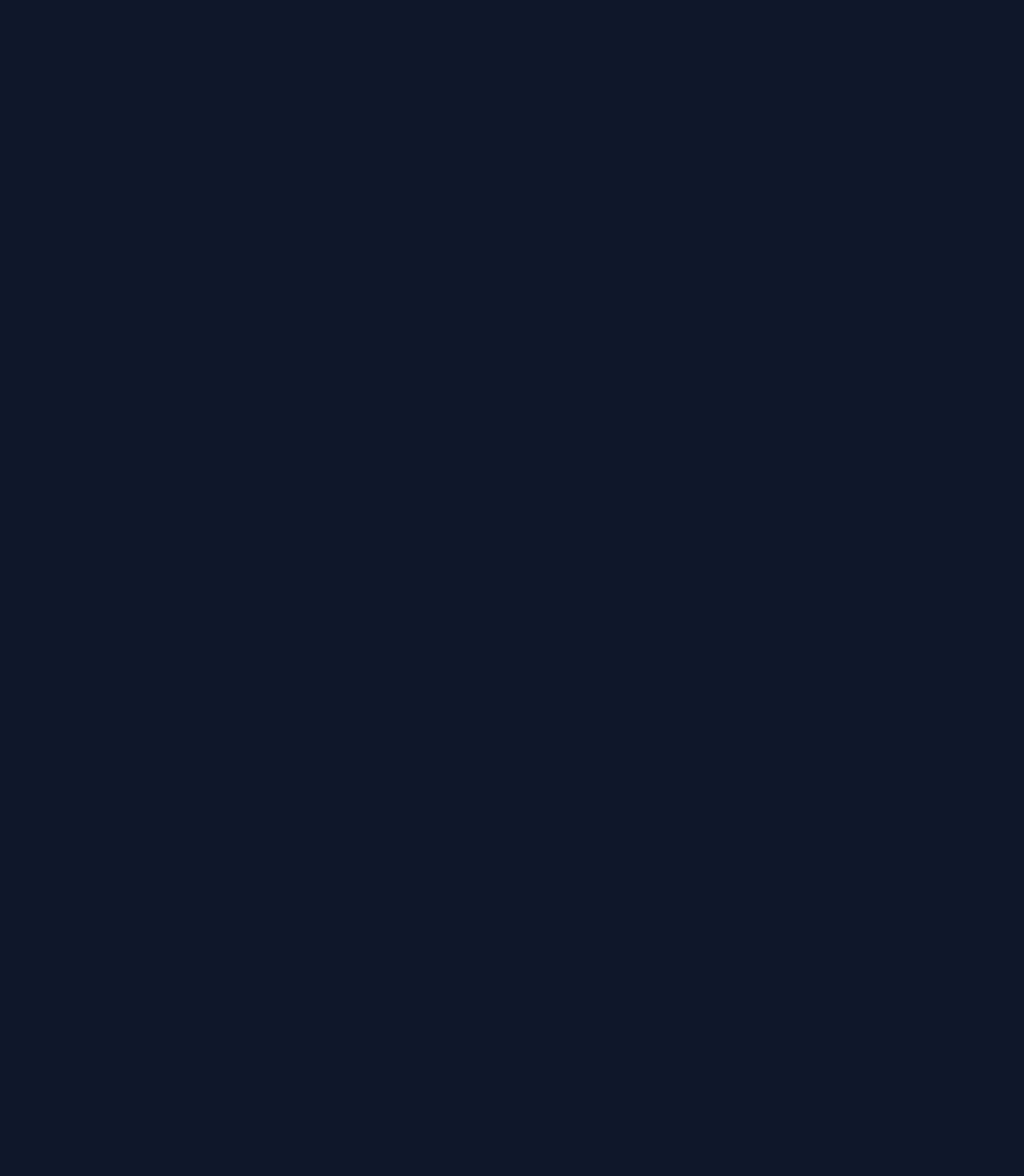
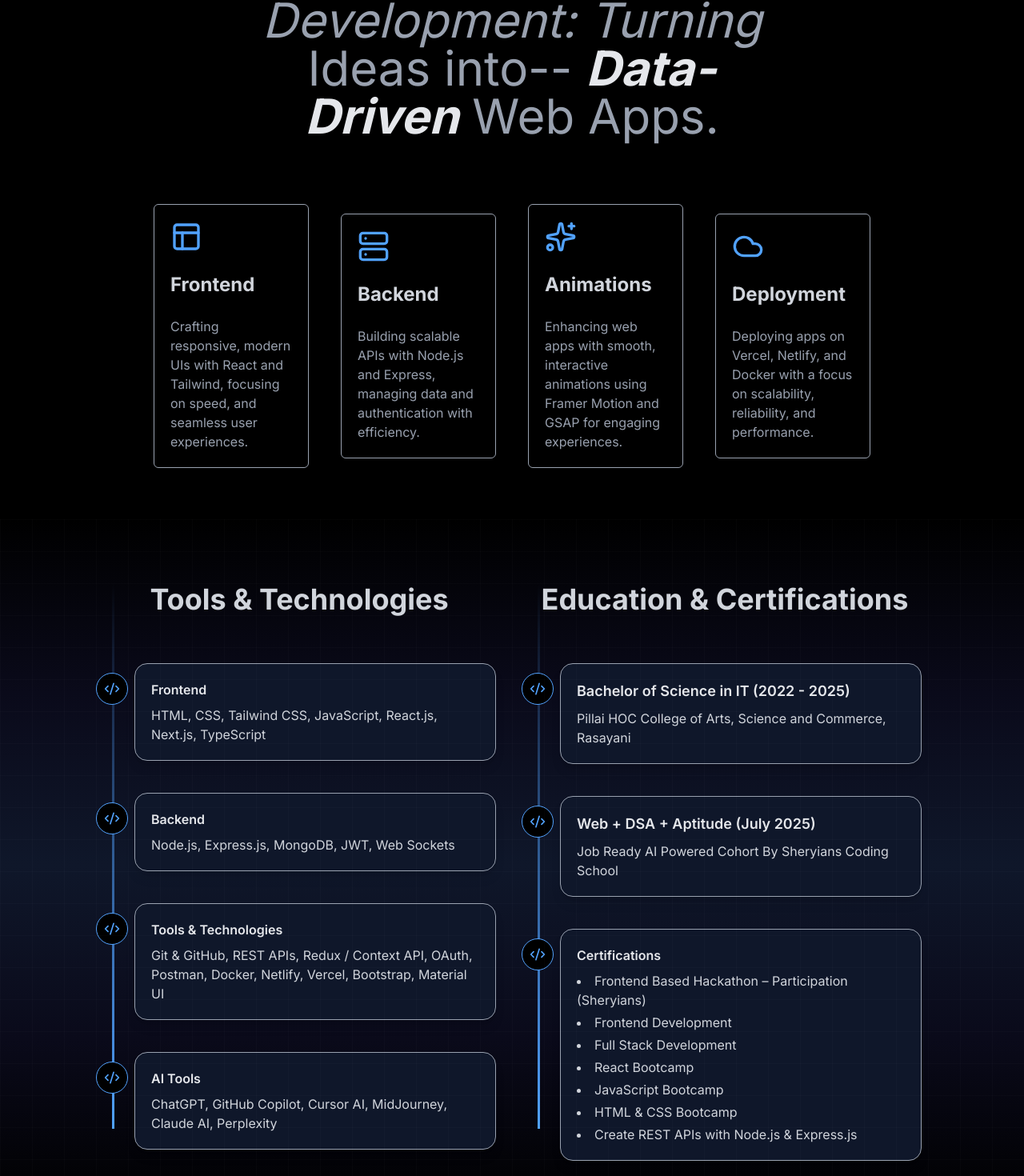
Before and after one commit to Vikash-Mishra06/portfolio-1, a Next.js app: page / in a window 1280 px wide. Shown: the part 869-2339 px from the top of the page at 80% size. Before the commit the page ends 800 px from the top, so only its background shows below. Built offline with nearby package versions, Linux system fonts and the light colour scheme.

Commit message:
tenth commit

```diff
--- a/app/globals.css
+++ b/app/globals.css
@@ -33,4 +33,33 @@ body {
   background-size: 40px 40px;
   pointer-events: none;
   z-index: 1;
+  opacity: 60%;
 }
+
+#resume {
+  min-height: 100vh;
+  background: linear-gradient(to bottom,
+      #000000 0%,
+      #0a0a1a 25%,
+      #0f172a 50%,
+      #0a0a1a 75%,
+      #000000 100%);
+  color: white;
+  position: relative;
+}
+/* Grid overlay directly on the background */
+#resume::before {
+  content: '';
+  position: absolute;
+  top: 0;
+  left: 0;
+  width: 100%;
+  height: 100%;
+  background-image:
+    linear-gradient(rgba(255, 255, 255, 0.03) 1px, transparent 1px),
+    linear-gradient(90deg, rgba(255, 255, 255, 0.03) 1px, transparent 1px);
+  background-size: 40px 40px;
+  pointer-events: none;
+  z-index: 1;
+  opacity: 60%;
+}
--- a/components/Home/Hero/Hero.tsx
+++ b/components/Home/Hero/Hero.tsx
@@ -92,7 +92,7 @@ const Hero = () => {
           >
             {/* ✨ Shiny Text Effect */}
             <h1 className="relative inline-block text-md sm:text-lg font-medium text-transparent bg-clip-text bg-gradient-to-r from-purple-400 via-pink-400 to-purple-400 animate-shine pb-2">
-              My current Tech Stack/Tools:
+              My Current Tech Stack/Tools:
             </h1>
             <TechStack />
 
--- /dev/null
+++ b/components/Home/Hero/Resume/Resume.tsx
@@ -0,0 +1,138 @@
+import React from "react";
+import {
+  Code2,
+  Server,
+  Wrench,
+  Brain,
+  GraduationCap,
+  BookOpen,
+  Award,
+} from "lucide-react";
+
+const Resume = () => {
+  return (
+    <div id="resume" className="pt-20 pb-16 bg-[#000000]">
+      <div className="w-[90%] sm:w-[80%] mx-auto grid grid-cols-1 xl:grid-cols-2 gap-20 lg:gap-10">
+
+        {/* LEFT COLUMN - Tech Stack / Tools */}
+        <div className="relative space-y-10">
+          <h1 className="text-xl sm:text-2xl md:text-3xl lg:text-4xl font-bold text-gray-300 text-center pb-5">Tools & Technologies</h1>
+          <div className="absolute top-0 left-3 bottom-0 w-[3px] bg-gradient-to-t from-blue-400 to-transparent" />
+          {/* Frontend */}
+          <div className="ml-10 relative">
+            <div className="absolute -left-12 top-3 w-10 h-10 rounded-full bg-[#000000] border border-blue-400 flex items-center justify-center">
+              <Code2 className="w-5 h-5 text-blue-400" />
+            </div>
+            <div className="bg-[#0F172A] p-5 rounded-2xl shadow-lg border border-gray-400">
+              <span className="text-gray-200 text-md font-semibold">Frontend</span>
+              <p className="text-gray-300 pt-2">
+                HTML, CSS, Tailwind CSS, JavaScript, React.js, Next.js, TypeScript
+              </p>
+            </div>
+          </div>
+
+          {/* Backend */}
+          <div className="ml-10 relative">
+            <div className="absolute -left-12 top-3 w-10 h-10 rounded-full bg-[#000000] border border-blue-400 flex items-center justify-center">
+              <Code2 className="w-5 h-5 text-blue-400" />
+            </div>
+            <div className="bg-[#0F172A] p-5 rounded-2xl shadow-lg border border-gray-400">
+              <span className="text-gray-200 text-md font-semibold">Backend</span>
+              {/* <h3 className="text-lg font-semibold text-white">Technologies</h3> */}
+              <p className="text-gray-300 pt-2">
+                Node.js, Express.js, MongoDB, JWT, Web Sockets
+              </p>
+            </div>
+          </div>
+
+          {/* Tools & Tech */}
+          <div className="ml-10 relative">
+            <div className="absolute -left-12 top-3 w-10 h-10 rounded-full bg-[#000000] border border-blue-400 flex items-center justify-center">
+              <Code2 className="w-5 h-5 text-blue-400" />
+            </div>
+            <div className="bg-[#0F172A] p-5 rounded-2xl shadow-lg border border-gray-400">
+              <span className="text-gray-200 text-md font-semibold ">Tools & Technologies</span>
+              <p className="text-gray-300 pt-2">
+                Git & GitHub, REST APIs, Redux / Context API, OAuth, Postman,
+                Docker, Netlify, Vercel, Bootstrap, Material UI
+              </p>
+            </div>
+          </div>
+
+          {/* AI Tools */}
+          <div className="ml-10 relative">
+            <div className="absolute -left-12 top-3 w-10 h-10 rounded-full bg-[#000000] border border-blue-400 flex items-center justify-center">
+              <Code2 className="w-5 h-5 text-blue-400" />
+            </div>
+            <div className="bg-[#0F172A] p-5 rounded-2xl shadow-lg border border-gray-400">
+              <span className="font-semibold text-md text-gray-200">AI Tools</span>
+              <p className="text-gray-300 pt-2">
+                ChatGPT, GitHub Copilot, Cursor AI, MidJourney, Claude AI,
+                Perplexity
+              </p>
+            </div>
+          </div>
+        </div>
+
+        {/* RIGHT COLUMN - Education / Courses / Certifications */}
+        <div className="relative space-y-10">
+          <h1 className="text-xl sm:text-2xl md:text-3xl lg:text-4xl font-bold text-gray-300 text-center pb-5">Education & Certifications</h1>
+          <div className="absolute top-0 left-3 bottom-0 w-[3px] bg-gradient-to-t from-blue-400 to-transparent" />
+
+          {/* Education */}
+          <div className="ml-10 relative">
+            <div className="absolute -left-12 top-3 w-10 h-10 rounded-full bg-[#000000] border border-blue-400 flex items-center justify-center">
+              <Code2 className="w-5 h-5 text-blue-400" />
+            </div>
+            <div className="bg-[#0F172A] p-5 rounded-2xl shadow-lg border border-gray-400">
+              <h3 className="text-lg font-semibold text-gray-200">
+                Bachelor of Science in IT (2022 - 2025)
+              </h3>
+              <p className="text-gray-300 pt-2">
+                Pillai HOC College of Arts, Science and Commerce, Rasayani
+              </p>
+            </div>
+          </div>
+
+          {/* Course */}
+          <div className="ml-10 relative">
+            <div className="absolute -left-12 top-3 w-10 h-10 rounded-full bg-[#000000] border border-blue-400 flex items-center justify-center">
+              <Code2 className="w-5 h-5 text-blue-400" />
+            </div>
+            <div className="bg-[#0F172A] p-5 rounded-2xl shadow-lg border border-gray-400">
+              <h3 className="text-lg font-semibold text-gray-200">
+                Web + DSA + Aptitude (July 2025)
+              </h3>
+              <p className="text-gray-300 pt-2">
+                Job Ready AI Powered Cohort
+                By Sheryians Coding School
+              </p>
+            </div>
+          </div>
+
+          {/* Certifications */}
+          <div className="ml-10 relative">
+            <div className="absolute -left-12 top-3 w-10 h-10 rounded-full bg-[#000000] border border-blue-400 flex items-center justify-center">
+              <Code2 className="w-5 h-5 text-blue-400" />
+            </div>
+            <div className="bg-[#0F172A] p-5 rounded-2xl shadow-lg border border-gray-400 ">
+              <span className="text-gray-200 text-md font-semibold">Certifications</span>
+              <ul className="list-disc list-inside text-gray-300 space-y-1 pt-2">
+                <li>Frontend Based Hackathon – Participation (Sheryians)</li>
+                <li>Frontend Development</li>
+                <li>Full Stack Development</li>
+                <li>React Bootcamp</li>
+                <li>JavaScript Bootcamp</li>
+                <li>HTML & CSS Bootcamp</li>
+                <li>Create REST APIs with Node.js & Express.js</li>
+              </ul>
+            </div>
+          </div>
+        </div>
+
+      </div>
+    </div>
+  );
+};
+
+export default Resume;
--- /dev/null
+++ b/components/Home/Hero/Services/Services.tsx
@@ -0,0 +1,28 @@
+import React from 'react'
+import ServicesCard from './ServicesCard'
+import { Layout, Server, Sparkles, Cloud } from "lucide-react";
+
+
+const Services = () => {
+  return (
+    <div className='pt-16 pb-16 bg-[#000000]'>
+        <h1 className='text-center text-2xl md:text-4xl lg:text-5xl xl:text-6xl  text-gray-400'><i>Development: Turning</i> <br />Ideas into--  <span className='text-gray-200 font-bold'><i>Data- <br /> Driven</i></span>  Web Apps.</h1>
+        <div className='w-[90%] sm:w-[70%] mx-auto grid grid-cols-1 md:grid-cols-2 xl:grid-cols-4 gap-10 mt-20 items-center'>
+            <div className='p-5 border border-gray-400 rounded-md hover:scale-102 transition-all'>
+                <ServicesCard icon={<Layout size={40} className="text-blue-400" />} name='Frontend' description='Crafting responsive, modern UIs with React and Tailwind, focusing on speed, and seamless user experiences.' />
+            </div>
+            <div className='p-5 border border-gray-400 rounded-md hover:scale-102 transition-all'>
+                <ServicesCard icon={<Server size={40} className="text-blue-400" />} name='Backend' description='Building scalable APIs with Node.js and Express, managing data and authentication with efficiency.' />
+            </div>
+            <div className='p-5 border border-gray-400 rounded-md hover:scale-102 transition-all'>
+                <ServicesCard icon={<Sparkles size={40} className="text-blue-400" />} name='Animations' description='Enhancing web apps with smooth, interactive animations using Framer Motion and GSAP for engaging experiences.' />
+            </div>
+            <div className='p-5 border border-gray-400 rounded-md hover:scale-102 transition-all'>
+                <ServicesCard icon={<Cloud size={40} className="text-blue-400" />} name='Deployment' description='Deploying apps on Vercel, Netlify, and Docker with a focus on scalability, reliability, and performance.' />
+            </div>
+        </div>
+    </div>
+  )
+}
+
+export default Services
--- /dev/null
+++ b/components/Home/Hero/Services/ServicesCard.tsx
@@ -0,0 +1,21 @@
+import Image from 'next/image'
+import React from 'react'
+import { Layout, Server, Sparkles, Cloud } from "lucide-react";
+
+type Props = {
+    icon: string,
+    name: string,
+    description: string,
+}
+
+const ServicesCard = ({description, icon, name}: Props) => {
+  return (
+    <div>
+        <div>{icon}</div>
+        <h1 className='mt-6 text-xl md:text-2xl font-bold text-gray-300'>{name}</h1>
+        <p className='mt-6 text-gray-400'>{description}</p>
+    </div>
+  )
+}
+
+export default ServicesCard
--- a/components/Home/Home.tsx
+++ b/components/Home/Home.tsx
@@ -1,11 +1,15 @@
 import React from 'react'
 import Hero from './Hero/Hero'
 import ResponsiveNav from './Navbar/ResponsiveNav'
+import Services from './Hero/Services/Services'
+import Resume from './Hero/Resume/Resume'
 
 const Home = () => {
   return (
     <div>
       <Hero />
+      <Services />
+      <Resume />
     </div>
   )
 }
--- a/components/Resume/Resume.tsx
+++ /dev/null
@@ -1,9 +0,0 @@
-import React from 'react'
-
-const Resume = () => {
-  return (
-    <div id='resume'>Resume</div>
-  )
-}
-
-export default Resume
--- a/package.json
+++ b/package.json
@@ -13,6 +13,7 @@
     "@tsparticles/react": "^3.0.0",
     "@tsparticles/slim": "^3.9.1",
     "framer-motion": "^12.23.13",
+    "lucide-react": "^0.544.0",
     "motion": "^12.23.13",
     "next": "15.5.3",
     "react": "19.1.0",
```
Also changed, not shown: 1 other file (tests, documents, lock files or other folders).
